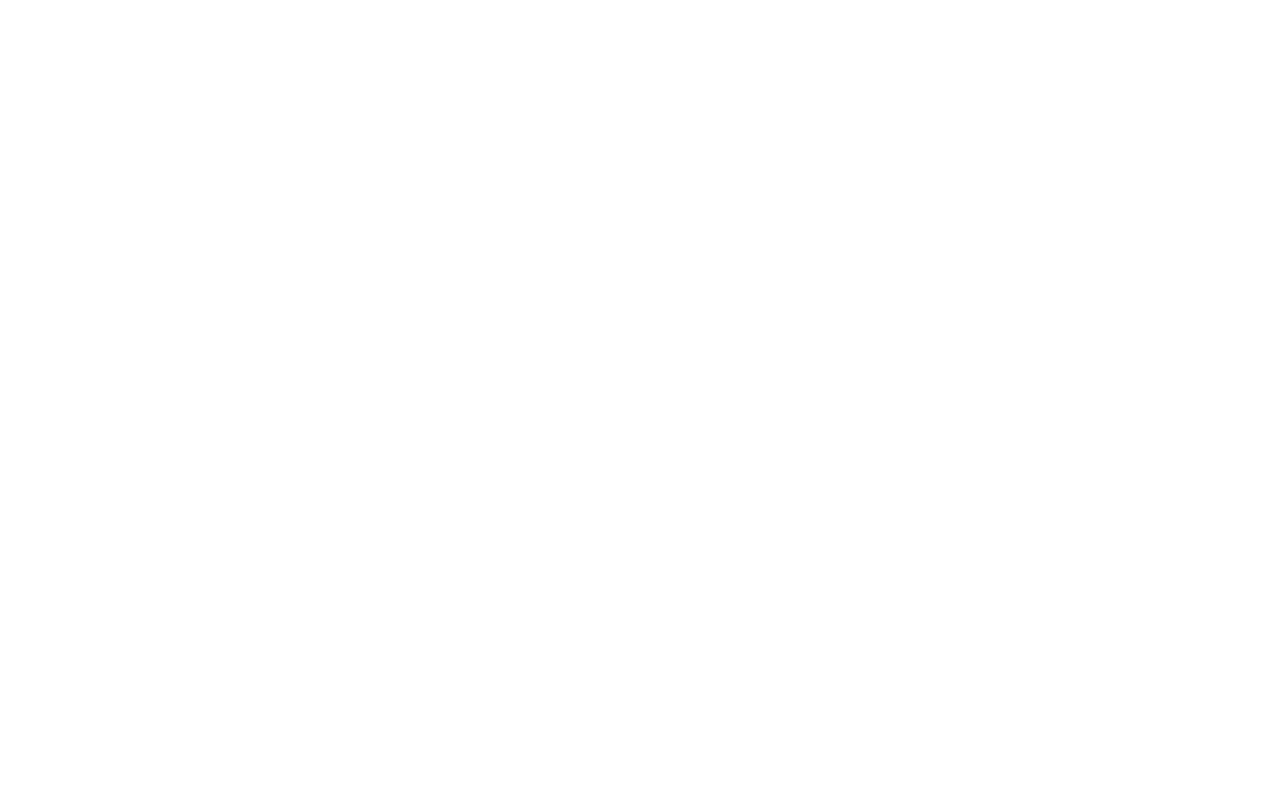
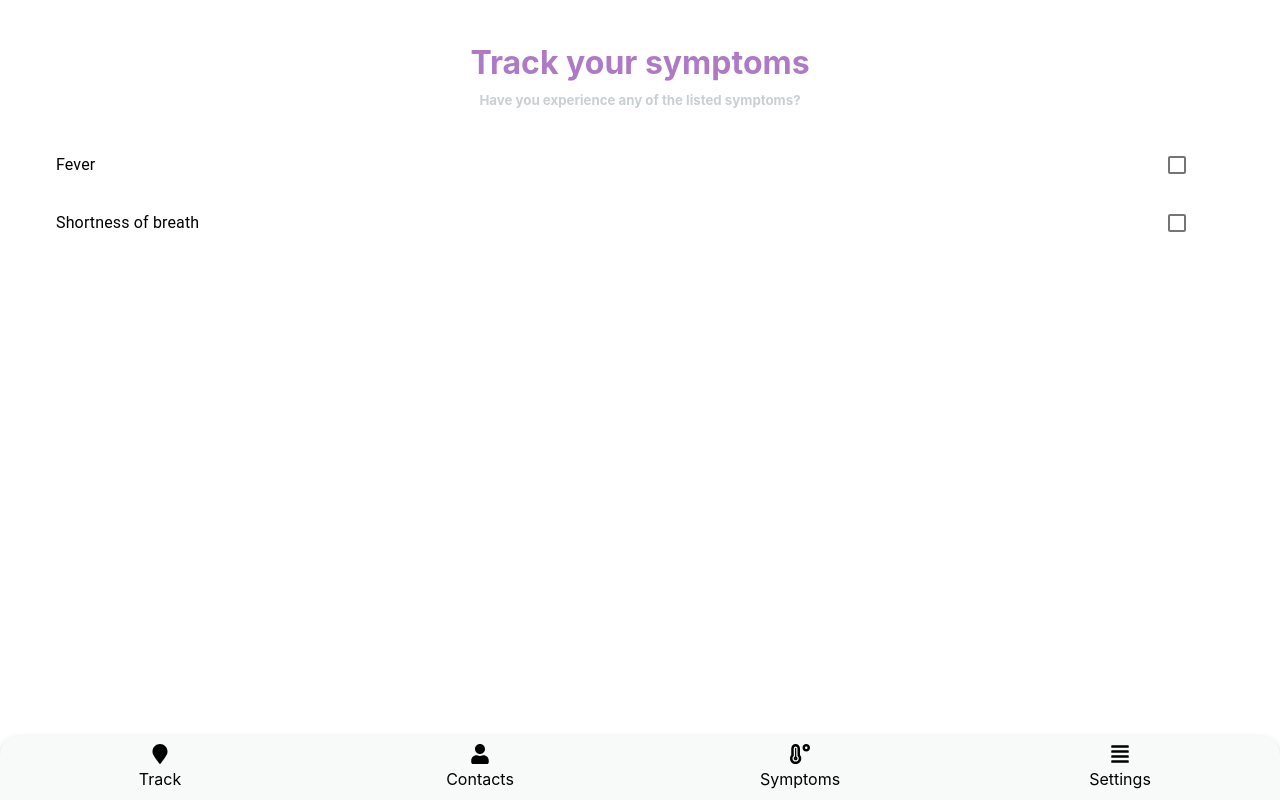
Before and after one commit to cassandrale179/covid19, a React (Create React App) app: page /symptoms in a window 1280 px wide. Built offline with nearby package versions, Linux system fonts and the light colour scheme.

Commit message:
Add in the symptoms

```diff
--- a/src/App.js
+++ b/src/App.js
@@ -4,6 +4,7 @@ import { Route, Switch } from 'react-router-dom';
 import Login from './login/Login';
 import Home from './home/Home';
 import Users from './users/Users';
+import Symptoms from './symptoms/Symptoms';
 
 function App() {
   return (
@@ -12,6 +13,7 @@ function App() {
         <Route path="/" component={Login} exact />
         <Route path="/home" component={Home} exact />
         <Route path="/users" component={Users} exact />
+        <Route path="/symptoms" component={Symptoms} exact />
       </Switch>
     </main>
   );
--- a/src/home/Home.js
+++ b/src/home/Home.js
@@ -40,7 +40,7 @@ function LocationItem(props) {
 function Home() {
   return (
     <div>
-      <Nav title="Track your location" />
+      <Nav title="Track your journey" subtitle="Record location and people you've met." />
       <div className="Home">
         <input type="text" placeholder="Address location" />
         <input type="text" placeholder="People at location" />
--- a/src/nav/Nav.js
+++ b/src/nav/Nav.js
@@ -23,11 +23,11 @@ function Nav(props) {
       <div className="bottomNav">
         <div onClick={() => navigate("home")} className="page">
           <FaMapMarker />
-          <label>Map</label>{" "}
+          <label>Track</label>{" "}
         </div>
         <div onClick={() => navigate("users")} className="page">
           <FaUser />
-          <label>Users</label>
+          <label>Contacts</label>
         </div>
         <div onClick={() => navigate("symptoms")} className="page">
           <FaTemperatureHigh />
--- /dev/null
+++ b/src/symptoms/Symptoms.css
@@ -0,0 +1,10 @@
+.Symptoms{
+    margin-top: var(--topNavHeight);
+    padding-top: 5vh;
+}
+
+
+.symptomsList{
+    margin-left: 5vh;
+    margin-right: 5vh;
+}
--- /dev/null
+++ b/src/symptoms/Symptoms.js
@@ -0,0 +1,50 @@
+import React from "react";
+import "./Symptoms.css";
+import Nav from "../nav/Nav";
+
+// List Import
+import List from '@material-ui/core/List';
+import ListItem from '@material-ui/core/ListItem';
+import ListItemIcon from '@material-ui/core/ListItemIcon';
+import ListItemSecondaryAction from '@material-ui/core/ListItemSecondaryAction';
+import ListItemText from '@material-ui/core/ListItemText';
+import Checkbox from '@material-ui/core/Checkbox';
+import IconButton from '@material-ui/core/IconButton';
+import Divider from '@material-ui/core/Divider';
+
+
+function handleToggle(){
+
+}
+
+/* Return list of potential symptoms. */
+function SymptomsList(props){
+    return (
+        <ListItem button>
+            <ListItemText primary={props.title} />
+            <ListItemIcon>
+              <Checkbox
+                edge="start"
+                tabIndex={-1}
+                disableRipple
+              />
+            </ListItemIcon>
+        </ListItem>
+    )
+  }
+
+
+
+function Symptoms() {
+  return (
+    <div className="Symptoms">
+      <Nav title="Track your symptoms" subtitle="Have you experience any of the listed symptoms?"/>
+      <div className="symptomsList">
+        <SymptomsList title="Fever" />
+        <SymptomsList title="Shortness of breath" />
+      </div>
+    </div>
+  );
+}
+
+export default Symptoms;
--- a/src/users/Users.js
+++ b/src/users/Users.js
@@ -2,16 +2,12 @@ import React from 'react';
 import './Users.css';
 import Nav from '../nav/Nav'
 
-
 function Users() {
   return (
     <div>
-      <Nav title="Track people in contact"/>
+      <Nav title="Contacts" subtitle="Receive alerts about your contacts."/>
         <div className="Users">
-        <input type="text" placeholder="Add user" />
-        <input type="date" />
-        <button className="button default left full"> Search </button>
-        <button className="button left full"> Add User </button>
+
         <div className="timeline">
 
       </div>
```
